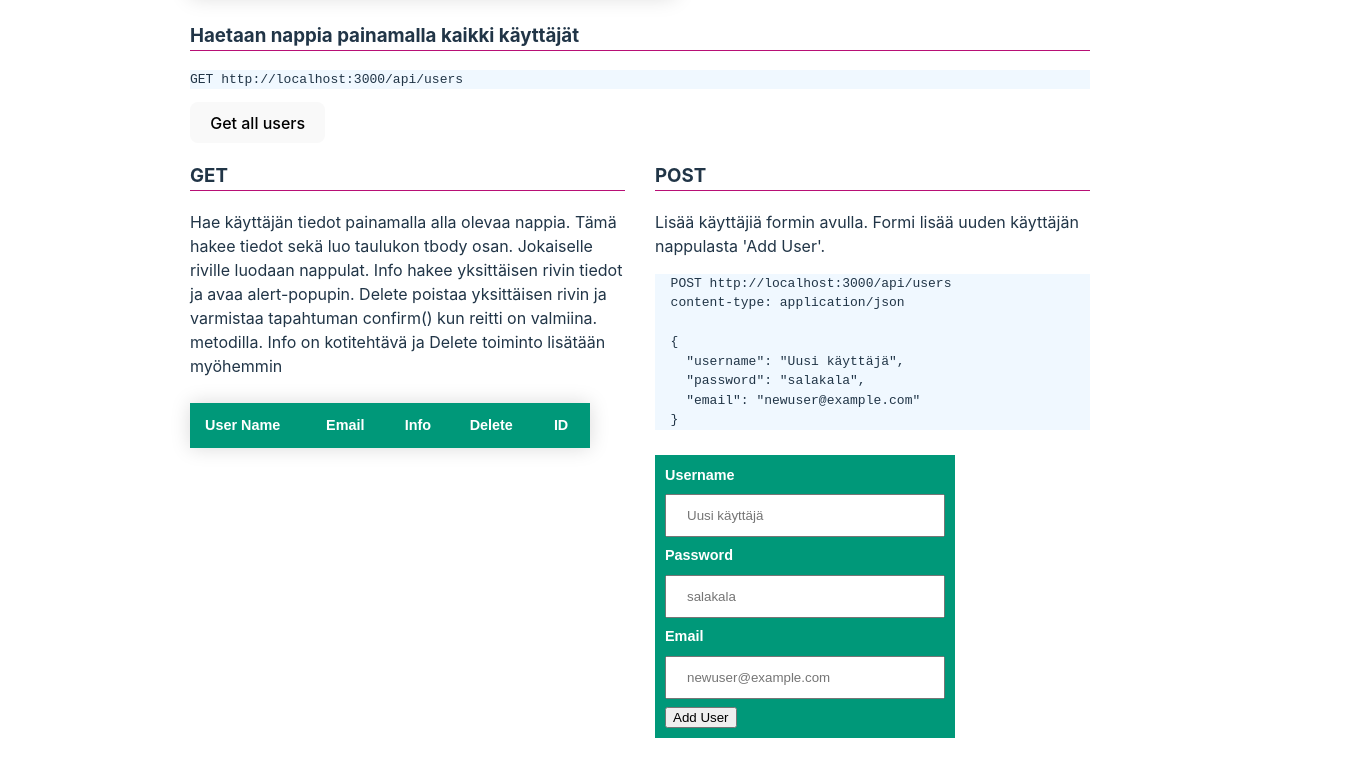
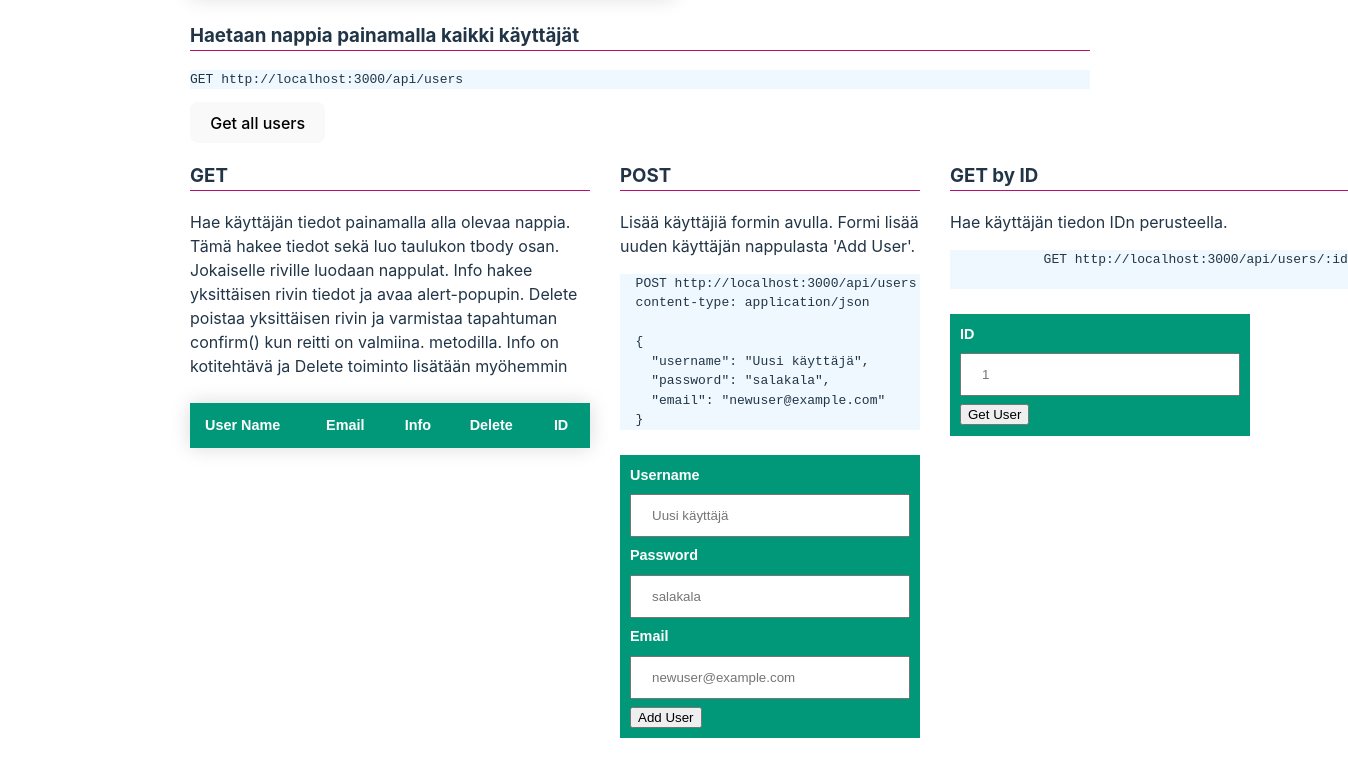
Before and after one commit to Nebonen/web-sovelluskehitys, a website built with Vite: page vk4/src/pages/apitest.html in a window 1280 px wide. Shown: the part 512-1288 px from the top of the page, 1348 px wide, since content can reach past the window. Built offline with nearby package versions, Linux system fonts and the light colour scheme.

Commit message:
viikko 4 valmis

```diff
--- a/vk4/src/js/main.js
+++ b/vk4/src/js/main.js
@@ -1,7 +1,7 @@
 import '../css/style.css';
 import '../css/snackbar.css';
 import { getItems } from './items.js';
-import { getUsers, addUser } from './users.js';
+import { getUsers, addUser, getUserById } from './users.js';
 
 document.querySelector('#app').innerHTML = 'Moi tässä oman APIn harjoituksia';
 
@@ -13,3 +13,6 @@ getUsersButton.addEventListener('click', getUsers);
 
 const addUserForm = document.querySelector('.formpost');
 addUserForm.addEventListener('click', addUser);
+
+const getUserByIdForm = document.querySelector('.formget');
+getUserByIdForm.addEventListener('click', getUserById);
--- a/vk4/src/js/users.js
+++ b/vk4/src/js/users.js
@@ -54,4 +54,18 @@ const addUser = async () => {
 	console.log(response);
 };
 
-export { getUsers, addUser };
+const getUserById = async () => {
+	event.preventDefault();
+	const id = document.querySelector('#id').value.trim();
+	const url = `http://localhost:3000/api/users/${id}`;
+	const user = await fetchData(url);
+
+	if (user.error) {
+		console.error('Virhe', user.error);
+		return;
+	}
+
+	console.log(user);
+};
+
+export { getUsers, addUser, getUserById };
--- a/vk4/src/pages/apitest.html
+++ b/vk4/src/pages/apitest.html
@@ -138,6 +138,32 @@
             />
           </form>
         </div>
+        <div>
+          <h3>GET by ID</h3>
+
+          <p>
+            Hae käyttäjän tiedon IDn perusteella.
+          </p>
+
+          <pre style="overflow: auto">
+            GET http://localhost:3000/api/users/:id
+          </pre>
+          <form>
+            <label for="id">ID</label>
+            <input
+              id="id"
+              type="text"
+              name="id"
+              placeholder="1"
+            />
+            <input
+              name="submit"
+              type="submit"
+              value="Get User"
+              class="formget"
+            />
+          </form>
+        </div>
       </div>
 
       <!-- The actual snackbar -->
```
